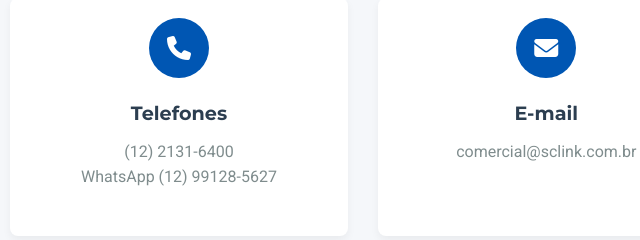
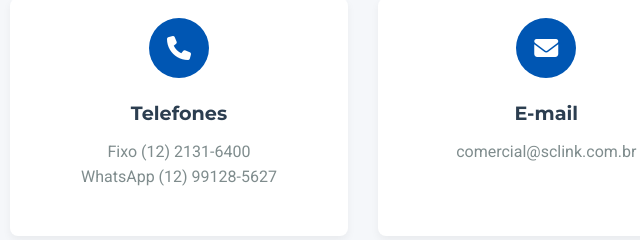
Before and after one commit to vjfonsecas/sclink, a plain HTML site: page index.html in a window 1280 px wide. Shown: the part 5200-5440 px from the top of the page, 461-1101 px from the left. Drawn offline with Linux system fonts and the light colour scheme.

Commit message:
Update index.html

```diff
--- a/index.html
+++ b/index.html
@@ -999,7 +999,7 @@
                             </div>
                             <div class="contact-text">
                                 <h4>Telefones</h4>
-                                <p>(12) 2131-6400<br>WhatsApp (12) 99128-5627</p>
+                                <p>Fixo (12) 2131-6400<br>WhatsApp (12) 99128-5627</p>
                             </div>
                         </div>
 
```
